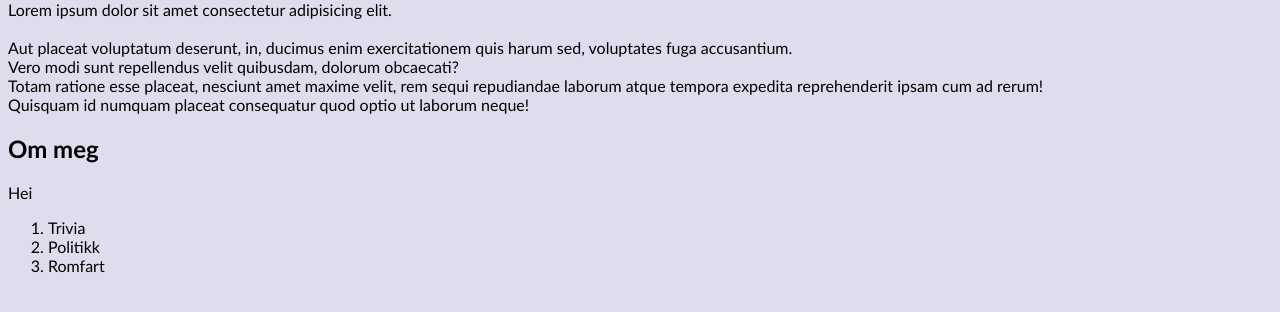
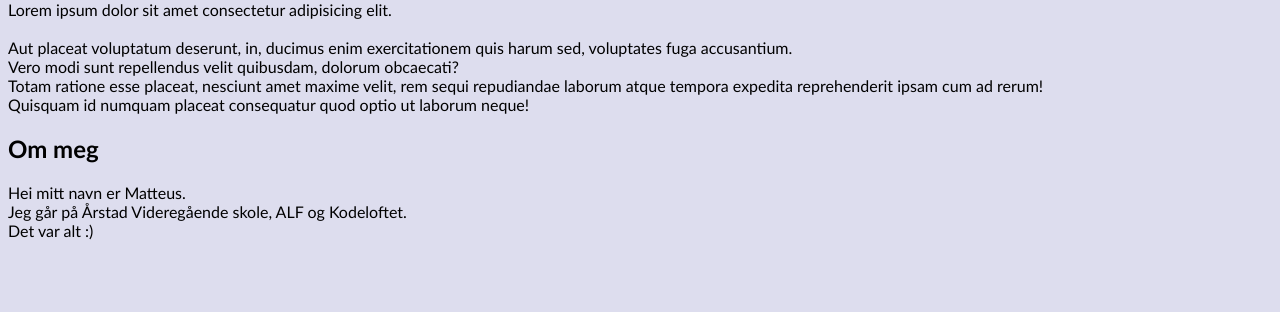
Before and after one commit to matthagtvedt-alt/stackblitz-kodeloftet-alfa, a website: page index.html in a window 1280 px wide. Shown: the part 82-394 px from the top of the page. Drawn offline with Linux system fonts and the light colour scheme.

Commit message:
En kort beskrivelse

```diff
--- a/index.html
+++ b/index.html
@@ -16,12 +16,8 @@
 
     <h2>Om meg</h2>
 
-    <p>Hei </p>
-
-    <ol>
-      <li>Trivia</li>
-      <li>Politikk</li>
-      <li>Romfart</li>
-    </ol>
+    <p>Hei mitt navn er Matteus. <br>
+    Jeg går på Årstad Videregående skole, ALF og Kodeloftet. <br>
+    Det var alt :)</p>
   </body>
 </html>
```
